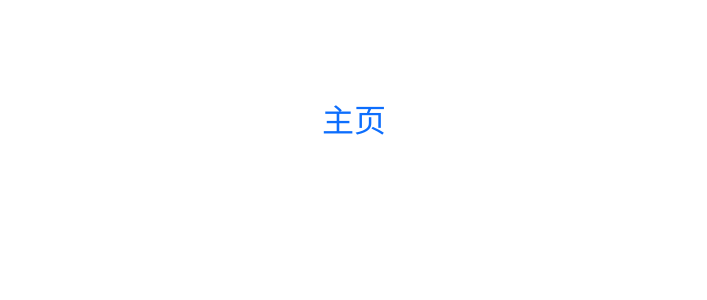
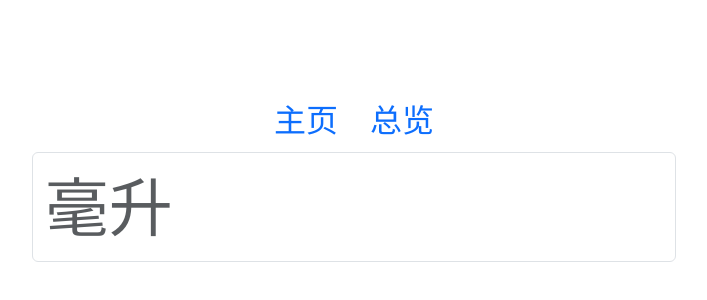
Before and after one commit to xinixgit/babyrecords, a React (Vite) app in the folder web/: page /#/pump in a window 1280 px wide. Before the commit this address had no page. Shown: the part 168-468 px from the top of the page, without its empty margins (286-993 px from the left). Built offline with nearby package versions, Linux system fonts and the light colour scheme.

Commit message:
support pump records in web

```diff
--- a/web/src/App.tsx
+++ b/web/src/App.tsx
@@ -1,22 +1,22 @@
 import './App.css'
 import { HashRouter, Routes, Route } from 'react-router-dom'
 import { createContext } from 'react';
+import { Context } from './Model'
 import HomePage from './pages/HomePage'
 import Feed from './pages/Feed'
 import SleepStart from './pages/SleepStart'
 import Time from './pages/Time'
 import Ack from './pages/Ack'
 import Dashboard from './pages/Dashboard'
-import { Context } from './Model'
 import Diaper from './pages/Diaper';
 import NavBar from './components/NavBar'
+import Pump from './pages/Pump'
 
 const emptyContext: Context = {
   type: '',
-  feedType: '',
-  feedUnit: '',
-  feedVol: 0,
-  diaperSize: '',
+  subtype: '',
+  unit: '',
+  vol: 0,
   time: ''
 }
 
@@ -36,6 +36,7 @@ function App() {
             <Route path="/time" element={<Time />} />
             <Route path="/ack" element={<Ack />} />
             <Route path="/dashboard" element={<Dashboard />} />
+            <Route path="/pump" element={<Pump />} />
           </Routes>
         </HashRouter>
       </CurrentContext.Provider>
--- a/web/src/Model.tsx
+++ b/web/src/Model.tsx
@@ -1,6 +1,7 @@
 export const RecordTypeFeed = 'feed'
 export const RecordTypeSleep = 'sleep'
 export const RecordTypeDiaper = 'diaper'
+export const RecordTypePump = 'pump'
 
 export const AM = 'am'
 export const PM = 'pm'
@@ -13,10 +14,9 @@ export const No2 = '便便'
 export const SUCCESS = "success"
 
 export interface Context {
-  type: string
-  feedType: string
-  feedVol: number
-  feedUnit: string
-  diaperSize: string
+  type: string    // what record is it for
+  subtype: string // subtype for the rec type
+  vol: number
+  unit: string
   time: string
 }
--- a/web/src/components/NavBar.tsx
+++ b/web/src/components/NavBar.tsx
@@ -2,7 +2,10 @@ const NavBar = () => {
   return (
     <ul className="nav justify-content-center giant-font">
       <li className="nav-item">
-        <a className="nav-link active" aria-current="page" href="/">主页</a>
+        <a className="nav-link" aria-current="page" href="/">主页</a>
+      </li>
+      <li className="nav-item">
+        <a className="nav-link" aria-current="page" href="/#/dashboard">总览</a>
       </li>
     </ul>
   )
--- a/web/src/http/Mapper.tsx
+++ b/web/src/http/Mapper.tsx
@@ -1,5 +1,11 @@
-import { Context, RecordTypeFeed, RecordTypeSleep, RecordTypeDiaper } from '../Model'
 import { SaveRecordRequest } from './HttpModel'
+import {
+  Context,
+  RecordTypeFeed,
+  RecordTypeSleep,
+  RecordTypeDiaper,
+  RecordTypePump
+} from '../Model'
 
 export function CreateSaveRecordRequestFromContext(ctx: Context): SaveRecordRequest {
   const req: SaveRecordRequest = {
@@ -8,9 +14,9 @@ export function CreateSaveRecordRequestFromContext(ctx: Context): SaveRecordRequ
 
   if (ctx.type == RecordTypeFeed) {
     req.feed_record = {
-      type: ctx.feedType,
-      vol: ctx.feedVol,
-      unit: ctx.feedUnit,
+      type: ctx.subtype,
+      vol: ctx.vol,
+      unit: ctx.unit,
       time: ctx.time
     }
     return req
@@ -25,11 +31,18 @@ export function CreateSaveRecordRequestFromContext(ctx: Context): SaveRecordRequ
 
   if (ctx.type == RecordTypeDiaper) {
     req.diaper_record = {
-      size: ctx.diaperSize,
+      size: ctx.subtype,
       time: ctx.time
     }
     return req
   }
 
+  if (ctx.type == RecordTypePump) {
+    req.pump_record = {
+      vol: ctx.vol,
+      time: ctx.time
+    }
+  }
+
   throw new TypeError(ctx.type + ' is undefined')
 }
--- a/web/src/pages/Diaper.tsx
+++ b/web/src/pages/Diaper.tsx
@@ -21,7 +21,7 @@ const Diaper = () => {
 
   let input: string
   const handleClick = () => {
-    ctx.diaperSize = input || items[0].val
+    ctx.subtype = input || items[0].val
     navigate("/time")
   }
 
--- a/web/src/pages/Feed.tsx
+++ b/web/src/pages/Feed.tsx
@@ -25,23 +25,21 @@ const feedLabels = [
 const Feed = () => {
   const navigate = useNavigate()
   const ctx = useContext(CurrentContext)
-  const [input, setInput] = useState({
-    type: feedInputs[0].val,
-    vol: ""
-  })
+
+  const [feedType, setFeedType] = useState(feedInputs[0].val)
+  const [vol, setVol] = useState('')
   const [label, setLabel] = useState(feedLabels[0])
   const [hasChanged, setChanged] = useState(false)
 
   const handleClick = () => {
-    ctx.feedVol = parseInt(input.vol)
-    ctx.feedType = input.type
-    ctx.feedUnit = label
+    ctx.subtype = feedType
+    ctx.vol = parseInt(vol)
+    ctx.unit = label
     navigate("/time")
   }
 
   const handleVolChange = (vol: string) => {
-    input.vol = vol
-    setInput(input)
+    setVol(vol)
     if (!hasChanged && parseInt(vol) > 0) {
       setChanged(true)
     }
@@ -49,8 +47,7 @@ const Feed = () => {
 
   const handleFeedTypeChange = (e: ChangeEvent<HTMLSelectElement>) => {
     const idx = e.target.selectedIndex
-    input.type = feedInputs[idx].val
-    setInput(input)
+    setFeedType(feedInputs[idx].val)
     setLabel(feedLabels[idx])
   }
 
--- a/web/src/pages/HomePage.tsx
+++ b/web/src/pages/HomePage.tsx
@@ -2,7 +2,12 @@ import GiantButton from '../components/GiantButton'
 import { useNavigate } from "react-router-dom";
 import { useContext } from 'react';
 import { CurrentContext } from '../App';
-import { RecordTypeFeed, RecordTypeSleep, RecordTypeDiaper } from '../Model';
+import {
+  RecordTypeFeed,
+  RecordTypeSleep,
+  RecordTypeDiaper,
+  RecordTypePump
+} from '../Model';
 
 export default function HomePage() {
   const navigate = useNavigate();
@@ -32,7 +37,7 @@ export default function HomePage() {
       </div>
       <div className="row align-items-center justify-content-center">
         <div className="col col-8">
-          <GiantButton name='总览' styleClass='btn-light' onClick={() => { navigate("/dashboard") }} />
+          <GiantButton name='泵奶' styleClass='btn-light' onClick={() => { navigate(RecordTypePump) }} />
         </div>
       </div>
     </div>
--- /dev/null
+++ b/web/src/pages/Pump.tsx
@@ -0,0 +1,31 @@
+import { useNavigate } from "react-router-dom";
+import { useContext, useState } from 'react';
+import { CurrentContext } from '../App';
+import Form from '../components/Form'
+import NumberInput from '../components/NumberInput';
+
+const Pump = () => {
+  const navigate = useNavigate()
+  const ctx = useContext(CurrentContext)
+  const [hasChanged, setChanged] = useState(false)
+
+  const handleVolChange = (volStr: string) => {
+    const vol = parseInt(volStr)
+    ctx.vol = vol
+    if (!hasChanged && vol > 0) {
+      setChanged(true)
+    }
+  }
+
+  const handleClick = () => {
+    navigate("/time")
+  }
+
+  return (
+    <Form btnName="提交" btnStyleClass='btn-primary' readyToSubmit={hasChanged} onSubmit={handleClick}>
+      <NumberInput label="毫升" handleChange={handleVolChange} />
+    </Form>
+  )
+}
+
+export default Pump
```
Also changed, not shown: web/src/http/HttpModel.tsx (+7 -0 lines).
